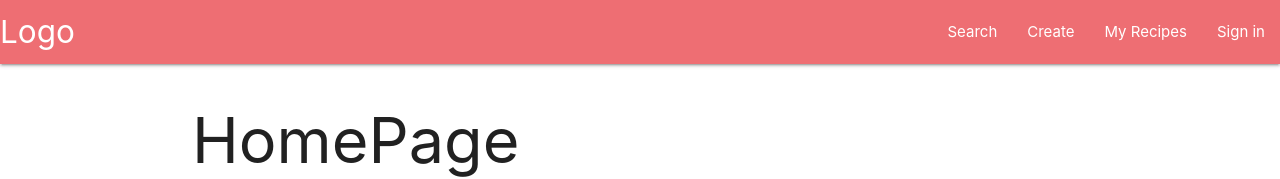
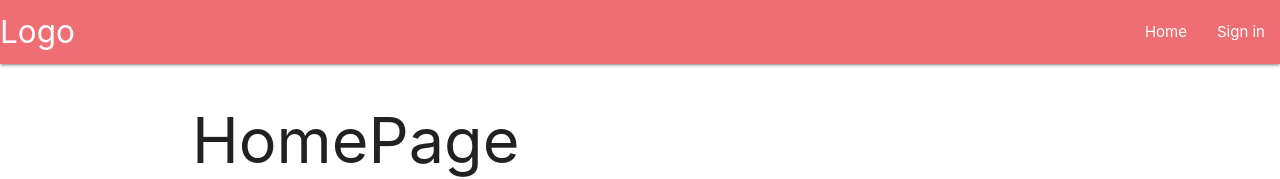
Before and after one commit to BigWaffleMonster/recipe-site, a React (Create React App) app in the folder client/: page / in a window 1280 px wide. Shown: the top 179 px of the page. Built offline with nearby package versions, Linux system fonts and the light colour scheme.

Commit message:
added user email to comment list

```diff
--- a/client/src/components/CommentList.js
+++ b/client/src/components/CommentList.js
@@ -7,7 +7,7 @@ export const CommentList = ({ commentList }) => {
       <ul>
         { commentList.map((comment, index) => {
           return (
-            <li key={index}>{comment.commentText}</li>
+            <li key={index}>{comment.commentText} || {comment.email}</li>
           )
         }) }
       </ul>
--- a/client/src/components/NavBar.js
+++ b/client/src/components/NavBar.js
@@ -18,9 +18,10 @@ export const NavBar = () => {
       <div className="nav-wrapper">
         <NavLink to="/" className="brand-logo">Logo</NavLink>
         <ul id="nav-mobile" className="right hide-on-med-and-down">
-          <li><NavLink to="/search">Search</NavLink></li>
-          <li><NavLink to="/create">Create</NavLink></li>
-          <li><NavLink to={`/user_recipes/${userId}`}>My Recipes</NavLink></li>
+          {auth.isAuthenticated &&<li><NavLink to="/search">Search</NavLink></li>}
+          {auth.isAuthenticated &&<li><NavLink to="/create">Create</NavLink></li>}
+          {auth.isAuthenticated &&<li><NavLink to={`/user_recipes/${userId}`}>My Recipes</NavLink></li>}
+          <li><NavLink to="/">Home</NavLink></li>
           {auth.isAuthenticated && <li><a href="/" onClick={logoutHandler}>Log out</a></li>}
           {!auth.isAuthenticated && <li><NavLink to="/auth">Sign in</NavLink></li>}
         </ul>
--- a/client/src/components/RecipeDetail.js
+++ b/client/src/components/RecipeDetail.js
@@ -16,7 +16,7 @@ export const RecipeDetail = ({ recipe }) => {
     return path.default
   }
 
-  const likeHandler = async () => {
+  const favoritesHandler = async () => {
     try {
       const data = await request(`/api/recipe/detail/like/${recipeId}`, 'POST', null, {
         Authorization: `Bearer ${token}`
@@ -58,12 +58,10 @@ export const RecipeDetail = ({ recipe }) => {
       <button
         className="btn"
         disabled={loading}
-        onClick={likeHandler}
+        onClick={""}
       >
         <i className="material-icons">insert_emoticon</i>
       </button>
-
-      <h5>{recipe.likes}</h5>
 
       <textarea
         placeholder="Input your text here"
--- a/client/src/components/UserRecipeUpdateComponent.js
+++ b/client/src/components/UserRecipeUpdateComponent.js
@@ -1,7 +1,8 @@
-import React, { useState, useContext } from 'react'
+import React, {useState, useContext, useCallback, useEffect} from 'react'
 import { useHistory } from 'react-router-dom'
 import { AuthContext } from '../context/auth.context'
 import { useHttp } from '../hooks/http.hook'
+import {CommentList} from './CommentList'
 
 export const UserRecipeUpdateComponent = ({ recipe }) => {
   const history = useHistory()
--- a/client/src/pages/CreateRecipePage.js
+++ b/client/src/pages/CreateRecipePage.js
@@ -36,6 +36,7 @@ export const CreateRecipePage = () => {
                 id="title"
                 type="text"
                 name="title"
+                placeholder="Title"
                 value={title}
                 onChange={(e => setTile(e.target.value))}
               />
--- a/client/src/routes.js
+++ b/client/src/routes.js
@@ -41,12 +41,6 @@ export const useRoutes = isAuthenticated => {
       <Route path="/" exact>
         <HomePage />
       </Route>
-      <Route path="/search" exact>
-        <SearchPage />
-      </Route>
-      <Route path="/detail/:id">
-        <DetailRecipePage />
-      </Route>
       <Route path="/auth" exact>
         <AuthPage />
       </Route>
```
Also changed, not shown: 2 other files (tests, documents, lock files or other folders).
